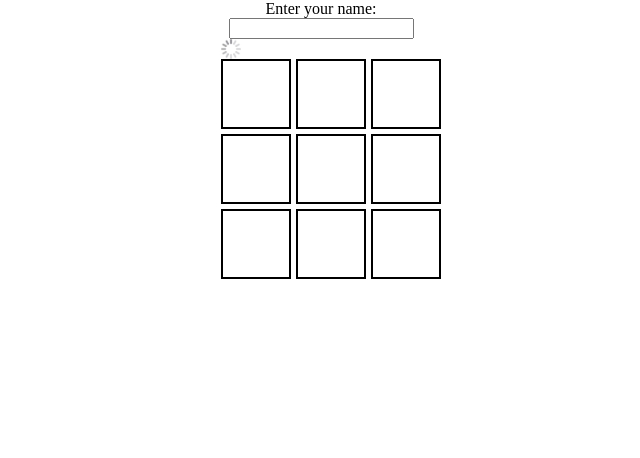
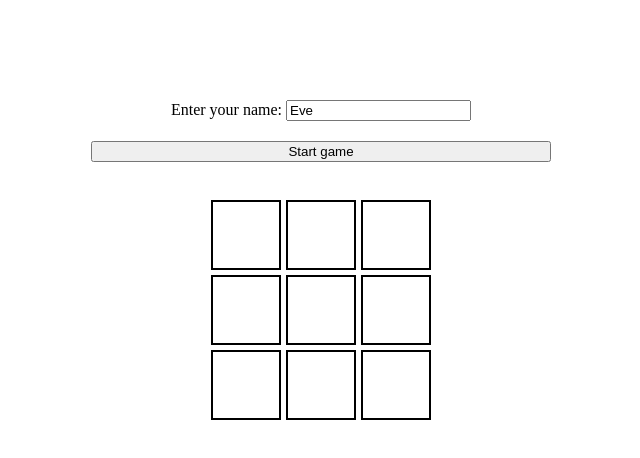
Before and after one commit to toocels/daksh_xoxo, a website: page public/index.html in a window 1280 px wide. Shown: the whole page, without its empty margins (319-959 px from the left). Drawn offline with Linux system fonts and the light colour scheme.

Commit message:
All looks good, and working except polishing..

```diff
--- a/public/index.html
+++ b/public/index.html
@@ -8,14 +8,14 @@
 </head>
 
 <body>
-	<div class="all">
-		<div>Enter your name: <input type="text" name=""></div>
-		<button onclick="ready()" class="start_buttom">Start game</button>
-		<img src="/loading-gif.gif" class="loading-gif">
+	<div>Enter your name: <input type="text" name="" class="name_box"></div>
+
+	<button onclick="ready()" class="start_button">Start game</button>
+	<div><img src="/loading-gif.gif" height="30px" width="30px" class="loading-gif"></div>
 	<div class="opponent">You are playing against:</div>
-		<div class="you">You are playing against:</div>
-		<div class="turn_stat"></div>
-
+	<div class="you">You are playing symbol:</div>
+	<br>
+	<div class="turn_stat">>Turn Status<</div>
 	<div class="board">
 		<div class="cell" onclick="cell_click(0)"></div>
 		<div class="cell" onclick="cell_click(1)"></div>
@@ -28,7 +28,6 @@
 		<div class="cell" onclick="cell_click(8)"></div>
 	</div>
 	<div class="result"></div>
-	</div>
 </body>
 <script type="text/javascript" src="/script.js"></script>
 
--- a/public/script.js
+++ b/public/script.js
@@ -1,47 +1,44 @@
 var my_turn = false;
 var my_symbol = "X"
-var socket;
+var socket = undefined;
 
-setTimeout(() => {
-	document.querySelector('.start_buttom').click();
-}, 100)
+document.querySelector('.name_box').value = ["Mike", "Jack", "Bob", "Adam", "Eve"][Math.floor(Math.random() * 5)];
+
+[".loading-gif", ".opponent", ".you", ".turn_stat", ".result"].forEach(item => document.querySelector(item).style.display = "none")
 
 function ready() {
-	document.querySelector('.start_buttom').style.display = "none";
-	document.querySelector('.loading-gif').style.display = "block";
-	document.querySelector('.you').style.display = "none"
-	document.querySelector('.turn_stat').style.display = "none"
-	document.querySelector('.opponent').style.display = "none"
+	if (socket != undefined)
+		socket.close()
+	socket = new WebSocket("ws://" + window.location.hostname);
 
-	socket = new WebSocket("ws://" + window.location.hostname);
-	socket.addEventListener("open", (event) => {});
-
+	document.querySelector(".loading-gif").style.display = "block";
+	[".opponent", ".you", ".turn_stat", ".result"].forEach(item => document.querySelector(item).style.display = "none")
+	document.querySelector('.start_button').disabled = true
 	socket.addEventListener("message", (event) => {
 		msg = JSON.parse(event.data)
-
+		console.log(msg['purpose'])
 		switch (msg['purpose']) {
 			case "game_found":
-				document.querySelector('.loading-gif').style.display = "none";
-				document.querySelector('.result').style.display = "none";
-				document.querySelector('.you').style.display = "block";
-				document.querySelector('.you').textContent = "You are playing:" + msg['data']['you_are']
-				document.querySelector('.turn_stat').style.display = "block";
+				document.querySelector(".loading-gif").style.display = "none";
+				[".opponent", ".you", ".turn_stat"].forEach(item => document.querySelector(item).style.display = "block")
+
 				document.querySelectorAll('.cell').forEach(i => i.textContent = "")
 
 				my_symbol = msg['data']['you_are']
 				my_turn = msg['data']['you_are'] == "X"
+				document.querySelector('.you').textContent = "You are playing: " + my_symbol
 				document.querySelector('.turn_stat').textContent = my_turn ? "Your Turn" : "Opponents Turn"
-				document.querySelector('.board').style.opacity = my_turn ? "1" : "0.5";
+				document.querySelector('.board').style.opacity = my_turn ? "1" : "0.3";
 
 				socket.send(JSON.stringify({
 					"purpose": "my_name",
 					"data": {
-						"name": Date.now()
+						"name": document.querySelector('.name_box').value //Date.now()
 					}
 				}))
 				break;
 			case "my_name":
-				document.querySelector(".opponent").textContent = "opponent is" + msg['data']['name']
+				document.querySelector(".opponent").textContent = "You Opponent is: " + msg['data']['name']
 				break;
 			case "i_play":
 				if (my_symbol == "X")
@@ -50,8 +47,14 @@ function ready() {
 					document.querySelectorAll(".cell")[msg['data']['pos']].textContent = "X"
 				my_turn = !my_turn
 				document.querySelector('.board').style.opacity = "1";
-				document.querySelector('.turn_stat').textContent = my_turn ? "Your Turn" : "Opponents Turn"
+				document.querySelector('.turn_stat').textContent = "Your Turn"
 				checkGameEnd()
+				break;
+			case "game_over":
+				document.querySelector('.result').style.display = "block";
+				document.querySelector('.result').innerHTML = "YOU WON, Opponent left match"
+				document.querySelector('.start_button').innerHTML = "Another Game"
+				document.querySelector('.start_button').disabled = false
 				break;
 		}
 	});
@@ -63,12 +66,12 @@ function cell_click(id) {
 	if (document.querySelectorAll(".cell")[id].textContent != "")
 		return;
 
-	document.querySelector('.board').style.opacity = "0.5";
+	document.querySelector('.board').style.opacity = "0.3";
 	document.querySelectorAll(".cell")[id].textContent = my_symbol
 	socket.send(JSON.stringify({ "purpose": "i_play", "data": { "pos": id } }))
 	my_turn = !my_turn;
+	document.querySelector('.turn_stat').textContent = "Opponents Turn"
 	checkGameEnd()
-
 }
 
 function checkWinner() {
@@ -95,7 +98,7 @@ function checkWinner() {
 function checkGameEnd() {
 	if (checkWinner()) {
 		document.querySelector('.result').style.display = "block";
-		document.querySelector('.board').style.opacity = "0.5";
+		document.querySelector('.board').style.opacity = "0.3";
 		if (checkWinner() == my_symbol)
 			document.querySelector('.result').innerHTML = "YOU WON"
 		else if (checkWinner() == "-")
@@ -103,7 +106,7 @@ function checkGameEnd() {
 		else
 			document.querySelector('.result').innerHTML = "YOU LOST LOOOSER"
 		socket.close();
-		document.querySelector('.start_buttom').innerHTML = "another game"
-		document.querySelector('.start_buttom').style.display = "block"
+		document.querySelector('.start_button').innerHTML = "Another Game"
+		document.querySelector('.start_button').disabled = false
 	}
 }
--- a/public/styles.css
+++ b/public/styles.css
@@ -11,27 +11,8 @@ body {
 	overflow-x: hidden;
 	/*background-color: #0d0d0d;*/
 	scroll-behavior: smooth;
-	min-height: 100vh;
 }
 
-.all {
-	text-align: center;
-	display: flex;
-	flex-flow: column;
-	width: 200px;
-	margin: auto;
-}
-
-.loading-gif {
-	max-height: 20px;
-	max-width: 20px;
-}
-
-.you,
-.turn_stat,
-.loading-gif {
-	display: none;
-}
 
 .board {
 	display: grid;
@@ -51,3 +32,20 @@ body {
 	font-size: 24px;
 	cursor: pointer;
 }
+
+body {
+	text-align: center;
+	display: flex;
+	flex-flow: column;
+	margin: auto;
+	width: 500px;
+	margin-top: 100px;
+}
+
+.start_button{
+	margin: 20px;
+}
+
+.visibility{
+	display: none;
+}
```
Also changed, not shown: server.js (+4 -3 lines). Lines whose indentation alone changed are shown as unchanged.
